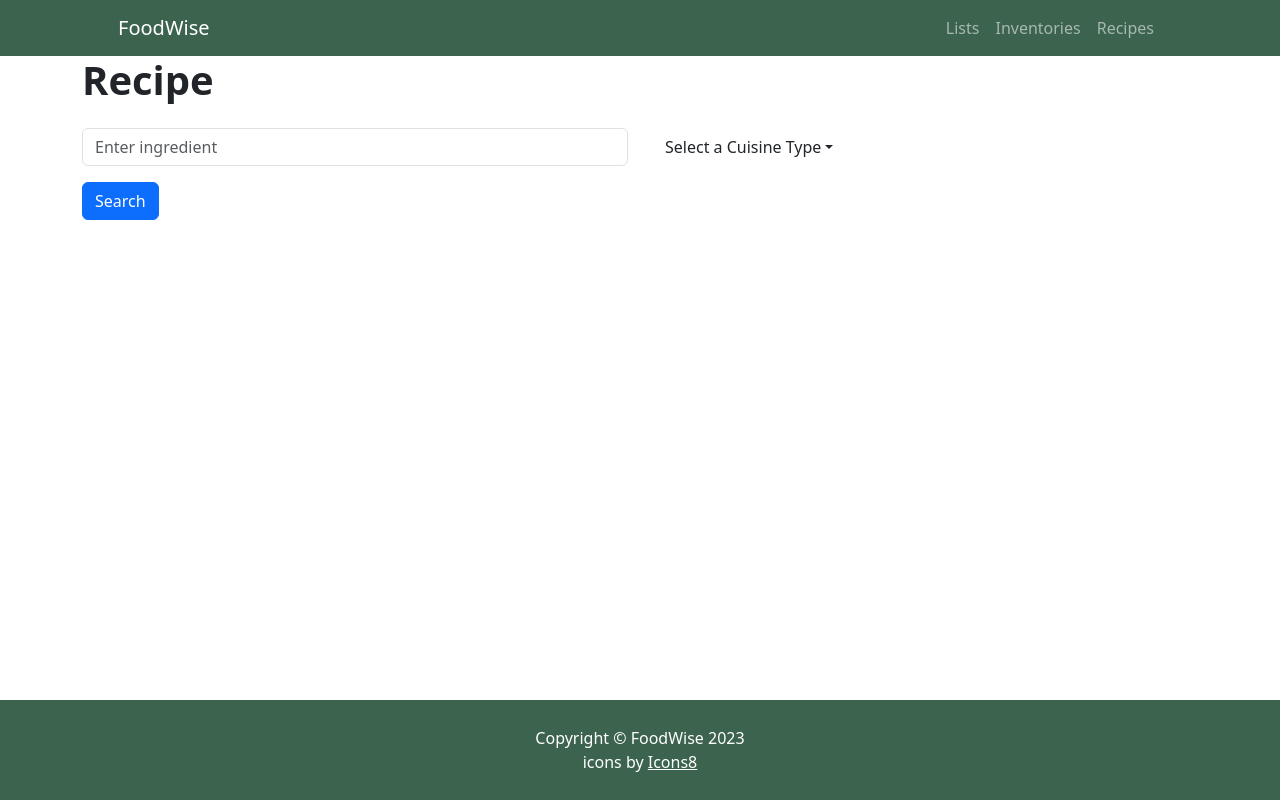
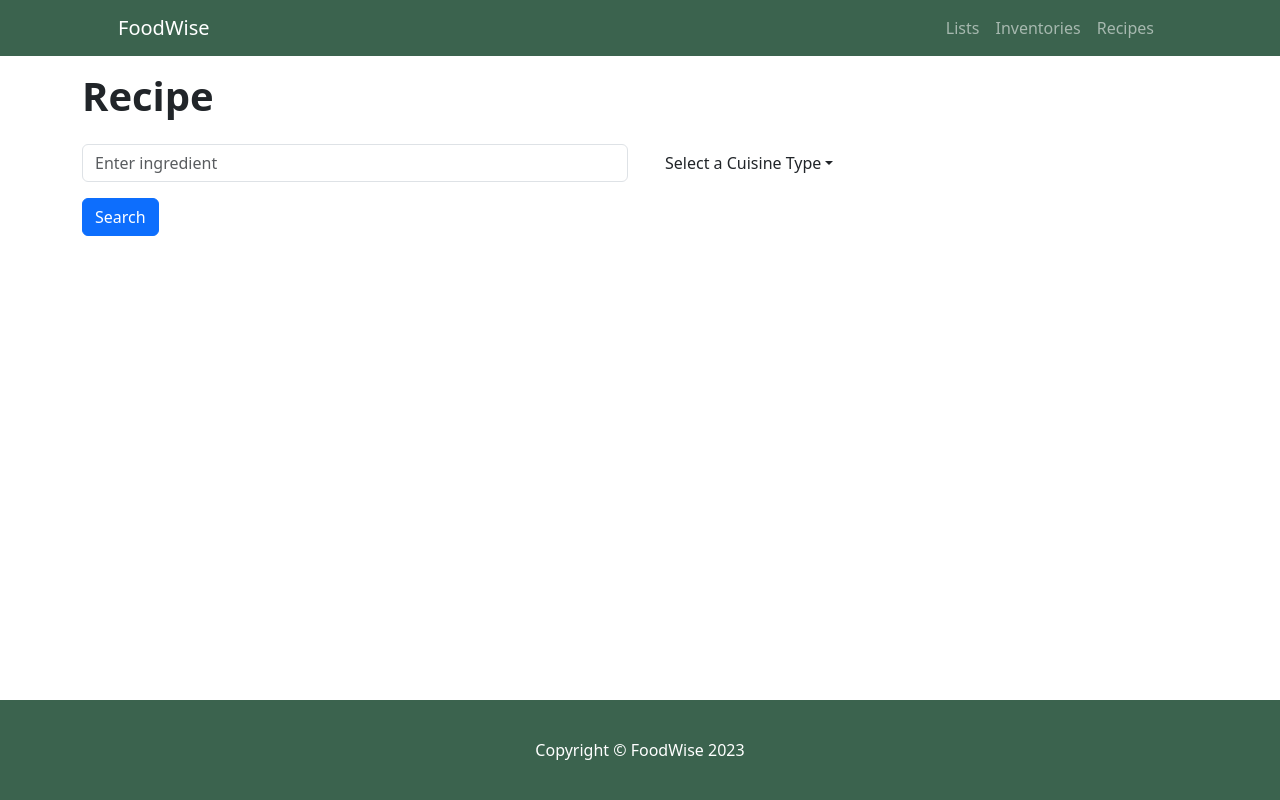
Before and after one commit to Shangwee/WAD2-Project, a PHP site: page /views/RecipeLIst.php in a window 1280 px wide. Run offline with PHP 8.4, Linux system fonts and the light colour scheme; some libraries are stand-ins or nearby versions.

Commit message:
remove custom-dropdown

```diff
--- a/app/views/RecipeLIst.php
+++ b/app/views/RecipeLIst.php
@@ -37,6 +37,7 @@
         <main>
         <div id="RecipeMain">
             <div class="container">
+                </p>
                 <h1 class="fw-bolder mb-4">Recipe</h1>
                 <!-- align buttom and input -->
                 <div class="mb-2">
@@ -44,20 +45,19 @@
                         <div class="row">
                             <div class="col">
                                 <div class="mb-3">
-                                    <!-- <label for="RecipeSearchInput" class="form-label">Search</label> -->
                                     <input type="text" v-model="ingredient" class="form-control" id="RecipeSearchInput" aria-describedby="searchrecpie" placeholder="Enter ingredient">
                                 </div>
                             </div>
                             <div class="col">
-                                <div class="dropdown custom-dropdown">
-                                    <button type="button" class="btn btn-white dropdown-toggle" @click="toggleDropdown" data-bs-toggle="dropdown">
+                                <div class="dropdown">
+                                    <button type="button" class="btn btn-white dropdown-toggle" data-bs-toggle="dropdown">
                                         {{ selectedOption || 'Select a Cuisine Type'}}
                                     </button>
-                                        <ul class="dropdown-menu">
-                                            <li v-for="item in items" :key="item.value">
-                                                <a class="dropdown-item" @click="selectOption(item)">{{ item.text }}</a>
-                                            </li>
-                                        </ul>
+                                    <ul class="dropdown-menu">
+                                        <li v-for="item in items" :key="item.value">
+                                            <a class="dropdown-item" @click="selectOption(item)">{{ item.text }}</a>
+                                        </li>
+                                    </ul>
                                 </div>
                             </div>
                         </div>
@@ -65,6 +65,7 @@
                     </form>
                 </div>
                     <div v-if="recipes.length > 0">
+                        </p>
                         <h2>Recipes</h2>
                         <div class="recipe-cards-container">
                             <div v-for="(recipe, index) in recipes" :key="index" class="recipe-card">
@@ -89,12 +90,9 @@
             </div>
         </main>
     <!-- Footer-->
-    <footer class="py-5" style="background-color: #3b634e;">
-        <div class="container px-5">
-            <p class="m-0 text-center text-white">Copyright &copy; FoodWise 2023</p>
-            <p class="m-0 text-center text-white"></a> icons by <a href="https://icons8.com" style="color: white;">Icons8</a></p>
-        </div>
-    </footer>
+    <?php
+        require_once './common/footer.php';
+    ?>
     <!-- Bootstrap core JS-->
     <script src="https://cdn.jsdelivr.net/npm/bootstrap@5.3.2/dist/js/bootstrap.bundle.min.js" integrity="sha384-C6RzsynM9kWDrMNeT87bh95OGNyZPhcTNXj1NW7RuBCsyN/o0jlpcV8Qyq46cDfL" crossorigin="anonymous"></script>
     <!-- Core theme JS-->
```
